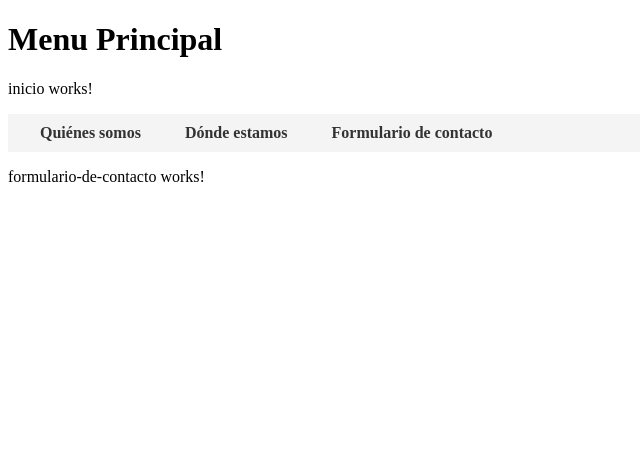
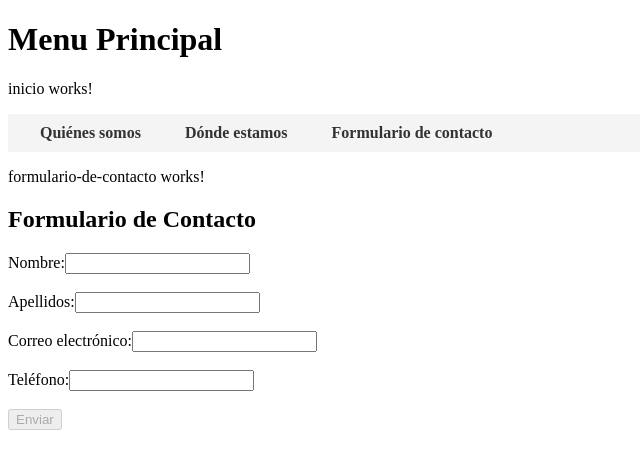
Before and after one commit to LuisPomajambo-2025/PropertyBindingNew, an Angular app: page /formulario-contacto in a window 1280 px wide. Shown: the top 468 px of the page, without its empty margins (0-640 px from the left). Built offline with nearby package versions, Linux system fonts and the light colour scheme.

Commit message:
formulario

```diff
--- a/src/app/ejercicios-ROUTING/ejercicio0/donde-estamos/donde-estamos.html
+++ b/src/app/ejercicios-ROUTING/ejercicio0/donde-estamos/donde-estamos.html
@@ -1,5 +1,5 @@
 <p>donde-estamos works!</p>
-<h1>Donde estamos </h1>
+<h1>Donde estamos Hazerta </h1>
 <iframe
   width="100%"
   height="400"
--- a/src/app/ejercicios-ROUTING/ejercicio0/formulario-de-contacto/formulario-de-contacto.html
+++ b/src/app/ejercicios-ROUTING/ejercicio0/formulario-de-contacto/formulario-de-contacto.html
@@ -1 +1,54 @@
 <p>formulario-de-contacto works!</p>
+<h2>Formulario de Contacto</h2>
+
+<form #formContacto="ngForm" (ngSubmit)="enviar()">
+
+  <!-- Nombre -->
+  <label for="nombre">Nombre:</label>
+  <input
+    type="text"
+    id="nombre"
+    name="nombre"
+    required
+    [(ngModel)]="contacto.nombre"
+  />
+  <br><br>
+
+  <!-- Apellidos -->
+  <label for="apellidos">Apellidos:</label>
+  <input
+    type="text"
+    id="apellidos"
+    name="apellidos"
+    required
+    [(ngModel)]="contacto.apellidos"
+  />
+  <br><br>
+
+  <!-- Correo electrónico -->
+  <label for="email">Correo electrónico:</label>
+  <input
+    type="email"
+    id="email"
+    name="email"
+    required
+    [(ngModel)]="contacto.email"
+  />
+  <br><br>
+
+  <!-- Teléfono -->
+  <label for="telefono">Teléfono:</label>
+  <input
+    type="tel"
+    id="telefono"
+    name="telefono"
+    required
+    [(ngModel)]="contacto.telefono"
+  />
+  <br><br>
+
+  <button type="submit" [disabled]="formContacto.invalid">
+    Enviar
+  </button>
+
+</form>
--- a/src/app/ejercicios-ROUTING/ejercicio0/formulario-de-contacto/formulario-de-contacto.ts
+++ b/src/app/ejercicios-ROUTING/ejercicio0/formulario-de-contacto/formulario-de-contacto.ts
@@ -1,11 +1,25 @@
 import { Component } from '@angular/core';
+import { FormsModule } from '@angular/forms'; // 👈 necesario para ngModel
 
 @Component({
   selector: 'app-formulario-de-contacto',
-  imports: [],
+  standalone: true, // 👈 obligatorio para standalone component
+  imports: [FormsModule], // 👈 importa FormsModule aquí
   templateUrl: './formulario-de-contacto.html',
   styleUrl: './formulario-de-contacto.css',
 })
 export class FormularioDeContacto {
+  // Modelo del formulario
+  contacto = {
+    nombre: '',
+    apellidos: '',
+    email: '',
+    telefono: ''
+  };
+
+  enviar() {
+    console.log('Formulario enviado:',this.contacto);
+    alert('Formulario enviado correctamente: '+ this.contacto.nombre +"/"+this.contacto.apellidos+"/"+this.contacto.email+"/"+this.contacto.telefono);
+  }
 
 }
```
